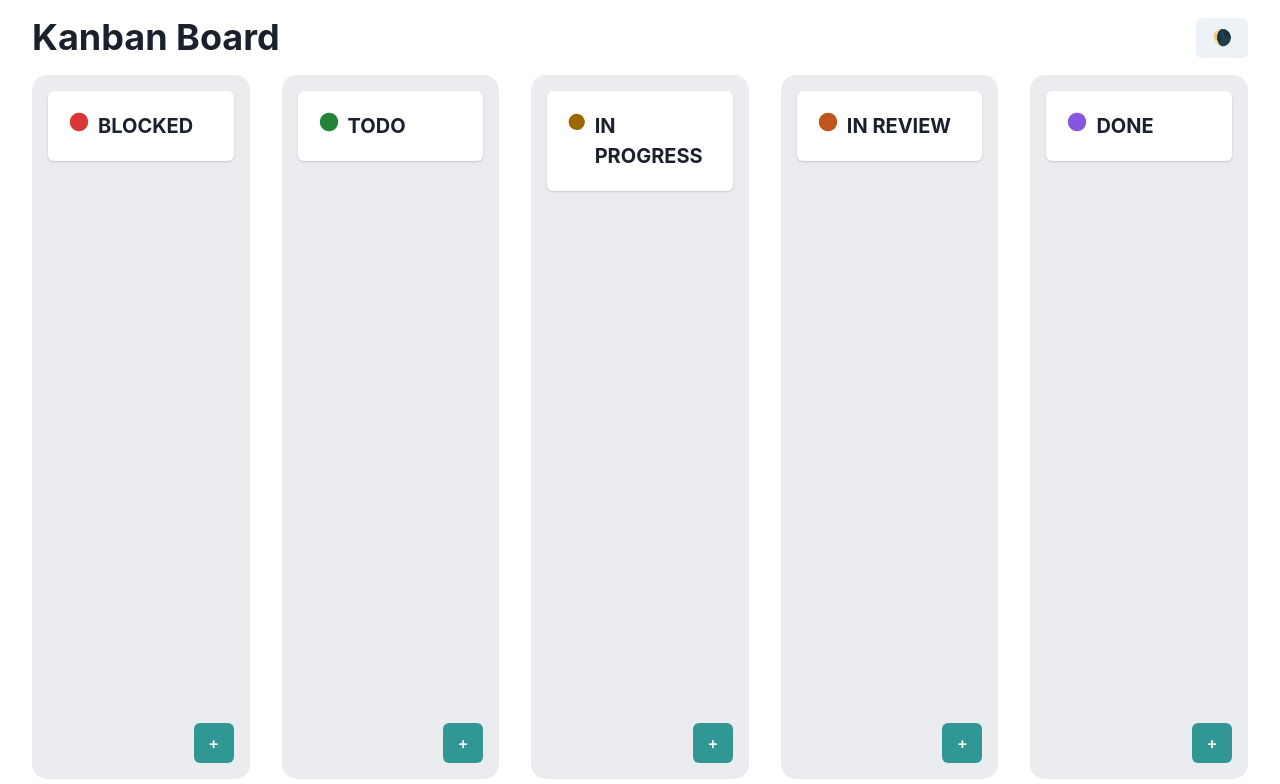
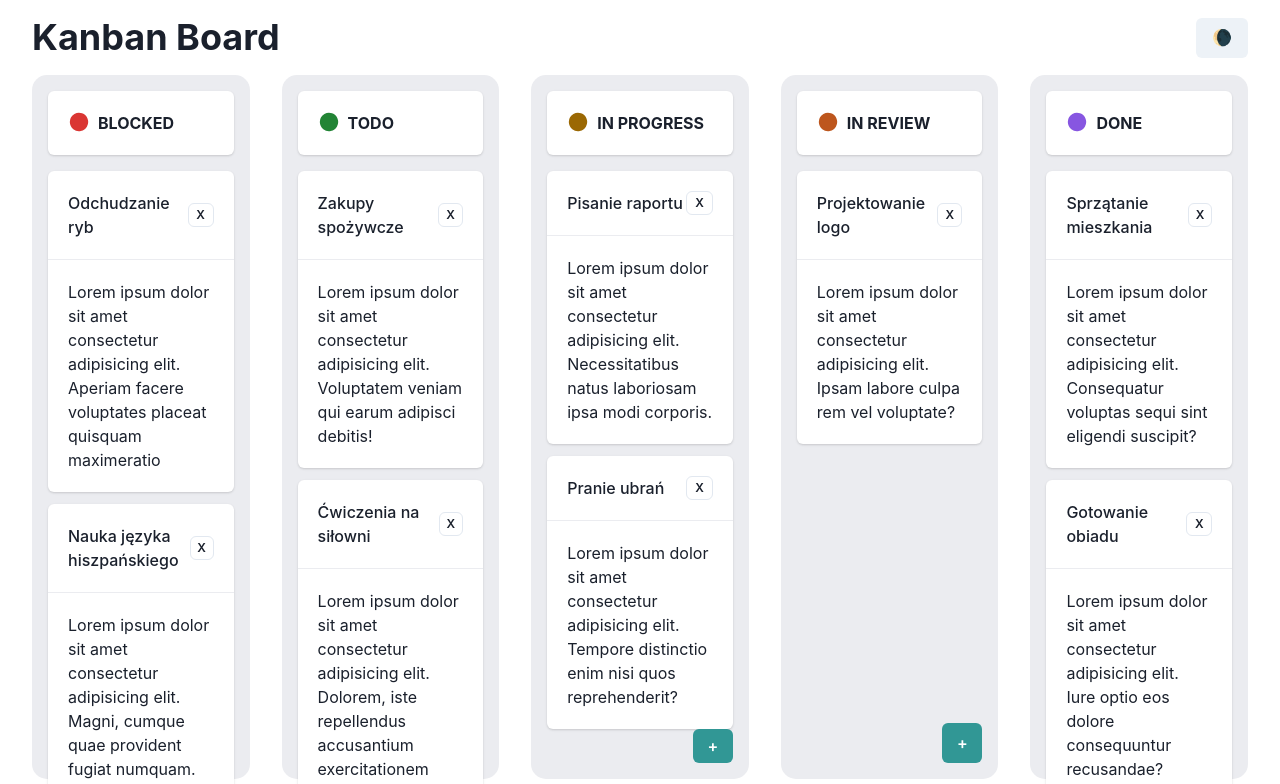
Before and after one commit to hozakowskimilosz/kanban-board-team-aws, a React (Vite) app in the folder packages/frontend/: page / in a window 1280 px wide. Shown: the top 784 px of the page. Built offline with nearby package versions, Linux system fonts and the light colour scheme.

Commit message:
Display tasks in columns (#30)

```diff
--- a/packages/frontend/config/colors.ts
+++ b/packages/frontend/config/colors.ts
@@ -6,6 +6,7 @@ const colors = {
   purple: "rgba(135, 86, 225, 1)",
   lightGray: "rgba(235, 236, 240, 1)",
   darkGray: "rgba(45, 55, 72, 0.4)",
+  veryDarkGray: "rgba(34, 41, 55, 1)",
 };
 
 export default colors;
--- a/packages/frontend/src/App.tsx
+++ b/packages/frontend/src/App.tsx
@@ -15,6 +15,79 @@ import Column from "./components/Column";
 function App() {
   const { colorMode, toggleColorMode } = useColorMode();
   const value = useColorModeValue(colors.lightGray, colors.darkGray);
+
+  const fetchedTasksMockup = [
+    {
+      id: 1,
+      name: "Odchudzanie ryb",
+      description:
+        "Lorem ipsum dolor sit amet consectetur adipisicing elit. Aperiam facere voluptates placeat quisquam maximeratio",
+      columnId: 1,
+    },
+    {
+      id: 2,
+      name: "Pisanie raportu",
+      description:
+        "Lorem ipsum dolor sit amet consectetur adipisicing elit. Necessitatibus natus laboriosam ipsa modi corporis.",
+      columnId: 3,
+    },
+    {
+      id: 3,
+      name: "Zakupy spożywcze",
+      description:
+        "Lorem ipsum dolor sit amet consectetur adipisicing elit. Voluptatem veniam qui earum adipisci debitis!",
+      columnId: 2,
+    },
+    {
+      id: 4,
+      name: "Sprzątanie mieszkania",
+      description:
+        "Lorem ipsum dolor sit amet consectetur adipisicing elit. Consequatur voluptas sequi sint eligendi suscipit?",
+      columnId: 5,
+    },
+    {
+      id: 5,
+      name: "Nauka języka hiszpańskiego",
+      description:
+        "Lorem ipsum dolor sit amet consectetur adipisicing elit. Magni, cumque quae provident fugiat numquam.",
+      columnId: 1,
+    },
+    {
+      id: 6,
+      name: "Projektowanie logo",
+      description:
+        "Lorem ipsum dolor sit amet consectetur adipisicing elit. Ipsam labore culpa rem vel voluptate?",
+      columnId: 4,
+    },
+    {
+      id: 7,
+      name: "Pranie ubrań",
+      description:
+        "Lorem ipsum dolor sit amet consectetur adipisicing elit. Tempore distinctio enim nisi quos reprehenderit?",
+      columnId: 3,
+    },
+    {
+      id: 8,
+      name: "Ćwiczenia na siłowni",
+      description:
+        "Lorem ipsum dolor sit amet consectetur adipisicing elit. Dolorem, iste repellendus accusantium exercitationem impedit.",
+      columnId: 2,
+    },
+    {
+      id: 9,
+      name: "Gotowanie obiadu",
+      description:
+        "Lorem ipsum dolor sit amet consectetur adipisicing elit. Iure optio eos dolore consequuntur recusandae?",
+      columnId: 5,
+    },
+    {
+      id: 10,
+      name: "Oglądanie filmów",
+      description:
+        "Lorem ipsum dolor sit amet consectetur adipisicing elit. Adipisci minima ut blanditiis aperiam libero?",
+      columnId: 1,
+    },
+  ];
 
   return (
     <>
@@ -35,9 +108,19 @@ function App() {
         ]}
         className="grid"
       >
-        {columns.map((col) => (
-          <Column key={col.id} column={col} bgColor={value} />
-        ))}
+        {columns.map((col) => {
+          const tasksForColumn = fetchedTasksMockup.filter(
+            (task) => task.columnId === col.id
+          );
+          return (
+            <Column
+              key={col.id}
+              column={col}
+              tasks={tasksForColumn}
+              bgColor={value}
+            />
+          );
+        })}
       </Grid>
     </>
   );
--- a/packages/frontend/src/components/Column.tsx
+++ b/packages/frontend/src/components/Column.tsx
@@ -1,4 +1,5 @@
 import {
+  Flex,
   Button,
   Card,
   CardHeader,
@@ -9,32 +10,45 @@ import {
 } from "@chakra-ui/react";
 import Icon from "./Icon";
 import ModalAddTask from "./ModalAddTask";
+import Tasks from "./Tasks";
 
-type ColumnProps = {
-  column: {
+interface Column {
   id: number;
   description: string;
   statusColor: string;
-  };
-};
+}
 
-type Props = {
+interface Task {
+  id: number;
+  name: string;
+  description: string;
+  columnId: number;
+}
+
+interface ColumnProps {
+  column: Column;
+}
+
+interface Props extends ColumnProps {
   bgColor: string;
-} & ColumnProps;
+  tasks: Task[];
+}
 
-export default function Column({ column, bgColor }: Props) {
+export default function Column({ column, bgColor, tasks }: Props) {
   const { isOpen, onOpen, onClose } = useDisclosure();
 
   return (
     <GridItem bg={bgColor} className="column">
+      <Flex flexDirection="column" gap="1rem">
         <Card w="full">
           <CardHeader className="column-header">
             <Icon color={column.statusColor} />
-          <Text as="b" fontSize={["sm", "md", "lg", "xl"]}>
-            {column.description}
-          </Text>
+            <Text as="b">{column.description}</Text>
           </CardHeader>
         </Card>
+
+        <Tasks tasks={tasks} />
+      </Flex>
 
       <LightMode>
         <Button onClick={onOpen} colorScheme="teal" w="5">
--- /dev/null
+++ b/packages/frontend/src/components/Tasks.tsx
@@ -0,0 +1,49 @@
+import {
+  Flex,
+  Card,
+  CardHeader,
+  CardBody,
+  Text,
+  Button,
+  useColorModeValue,
+} from "@chakra-ui/react";
+import colors from "../../config/colors";
+
+interface Task {
+  id: number;
+  name: string;
+  description: string;
+  columnId: number;
+}
+
+interface TaskProps {
+  tasks: Task[];
+}
+
+export default function Tasks({ tasks }: TaskProps) {
+  const value = useColorModeValue(colors.lightGray, colors.veryDarkGray);
+
+  return (
+    <Flex flexDirection="column" gap="0.75rem">
+      {tasks.map((task) => (
+        <Card className="task" key={task.id}>
+          <CardHeader
+            display="flex"
+            justifyContent="space-between"
+            alignItems="center"
+            fontWeight="500"
+            borderBottom={`1px solid ${value}`}
+          >
+            <Text>{task.name}</Text>
+            <Button variant="outline" size="xs">
+              X
+            </Button>
+          </CardHeader>
+          <CardBody>
+            <Text>{task.description}</Text>
+          </CardBody>
+        </Card>
+      ))}
+    </Flex>
+  );
+}
```
Lines whose indentation alone changed are shown as unchanged.
